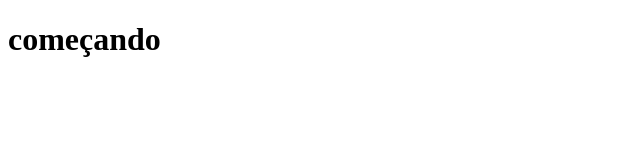
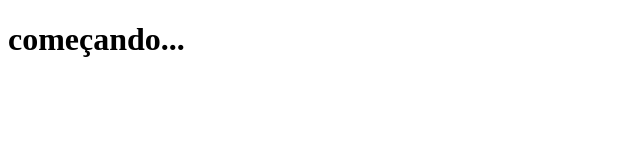
Before and after one commit to RafaelaOMarques/mais-pra-ti_projeto-final_front-end, a React (Vite) app in the folder frontend/frontend-projeto-final/: page / in a window 1280 px wide. Shown: the top 160 px of the page, without its empty margins (0-640 px from the left). Built offline with nearby package versions, Linux system fonts and the light colour scheme.

Commit message:
branch dev criada

```diff
--- a/frontend/frontend-projeto-final/src/App.jsx
+++ b/frontend/frontend-projeto-final/src/App.jsx
@@ -4,7 +4,7 @@ function App() {
 
   return (
     <>
-      <h1>começando</h1>
+      <h1>começando...</h1>
     </>
   )
 }
```
